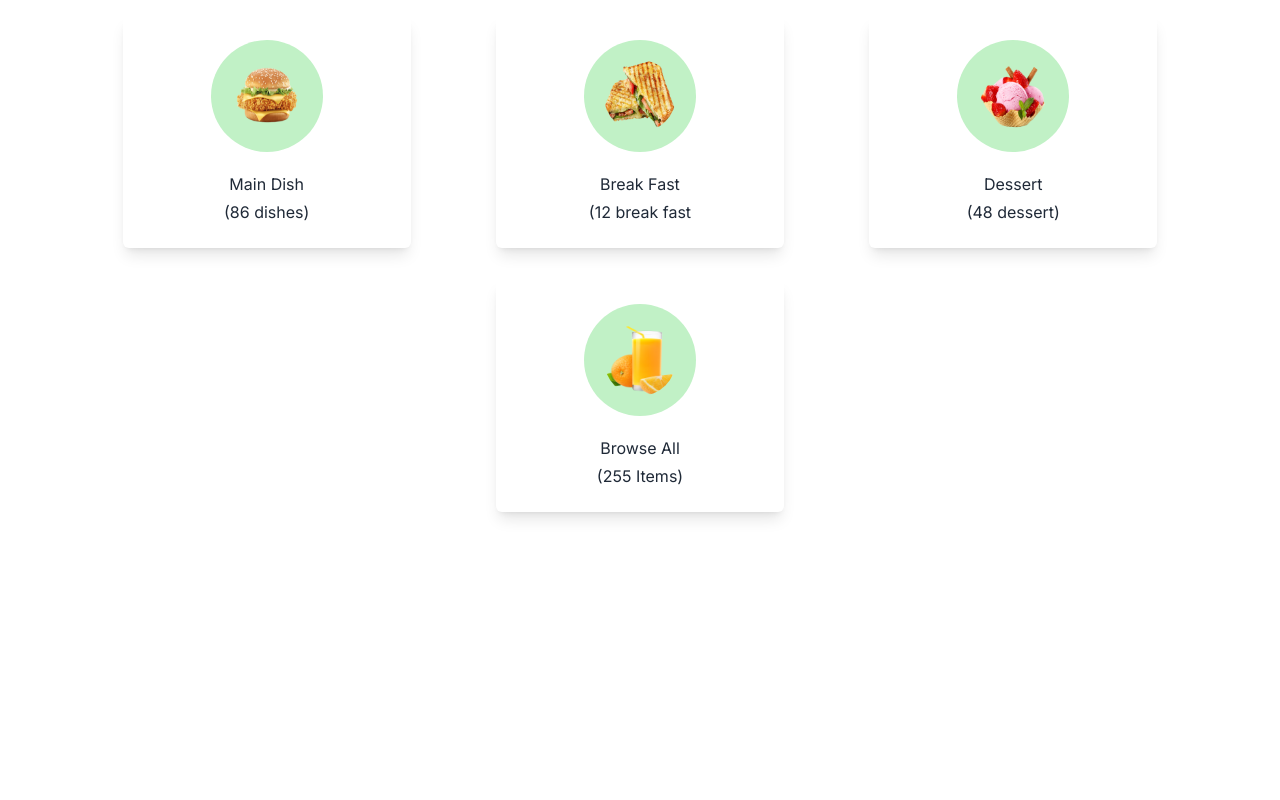
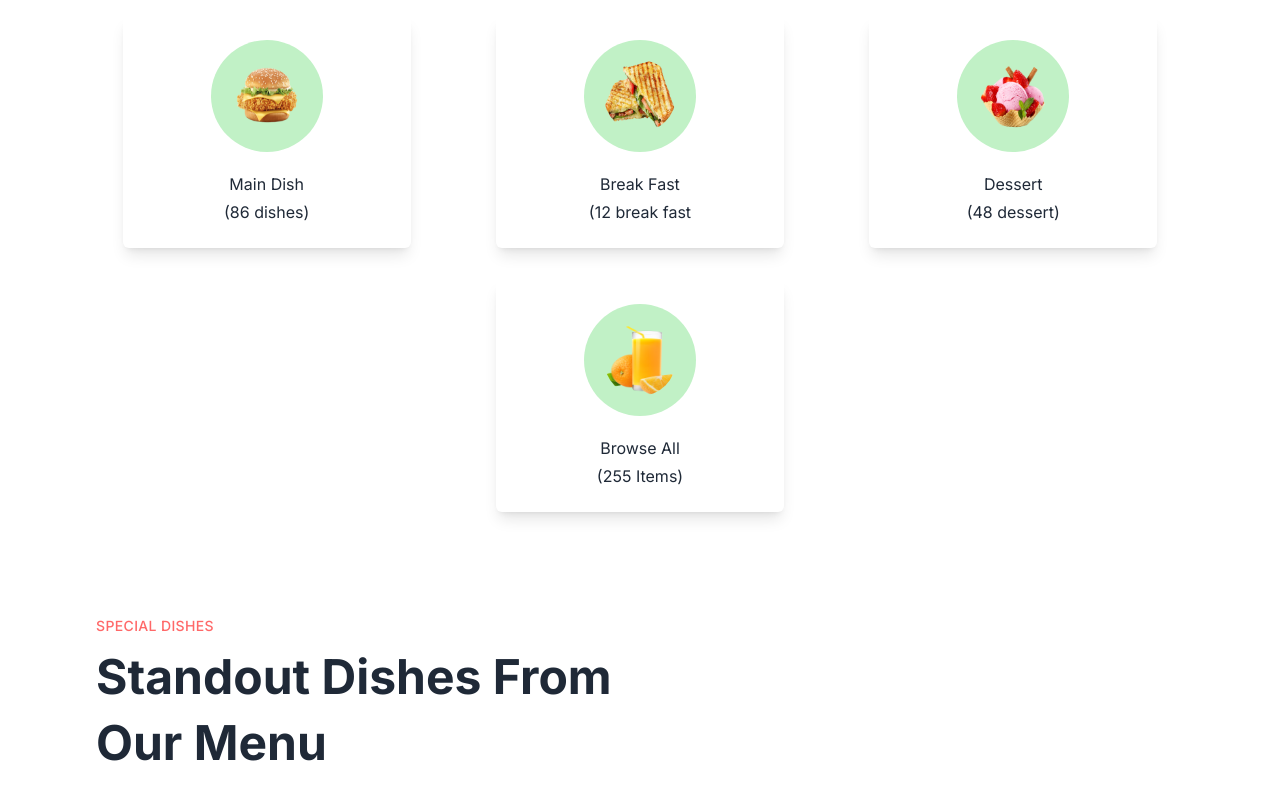
Before and after one commit to Nadeesha-Tennakoon/FOODI-APP, a React (Vite) app in the folder foodi-client/: page / in a window 1280 px wide. Shown: the part 919-1719 px from the top of the page. Before the commit the page ends 1455 px from the top, so only its background shows below. Built offline with nearby package versions, Linux system fonts and the light colour scheme.

Commit message:
Special Dishes part Home page

```diff
--- a/foodi-client/src/pages/home/Home.jsx
+++ b/foodi-client/src/pages/home/Home.jsx
@@ -1,12 +1,14 @@
 import React from "react";
 import Banner from "../../components/Banner";
 import Catagories from "./Catagories";
+import SpecialDishes from "./SpecialDishes";
 
 const Home = () => {
   return (
     <div>
       <Banner />
       <Catagories />
+      <SpecialDishes />
     </div>
   );
 };
--- /dev/null
+++ b/foodi-client/src/pages/home/SpecialDishes.jsx
@@ -0,0 +1,14 @@
+import React from "react";
+
+const SpecialDishes = () => {
+  return (
+    <div className="section-container my-20">
+      <div className="text-left">
+        <p className="subtitle">Special Dishes</p>
+        <h2 className="title md:w-[520px]">Standout Dishes From Our Menu</h2>
+      </div>
+    </div>
+  );
+};
+
+export default SpecialDishes;
```
